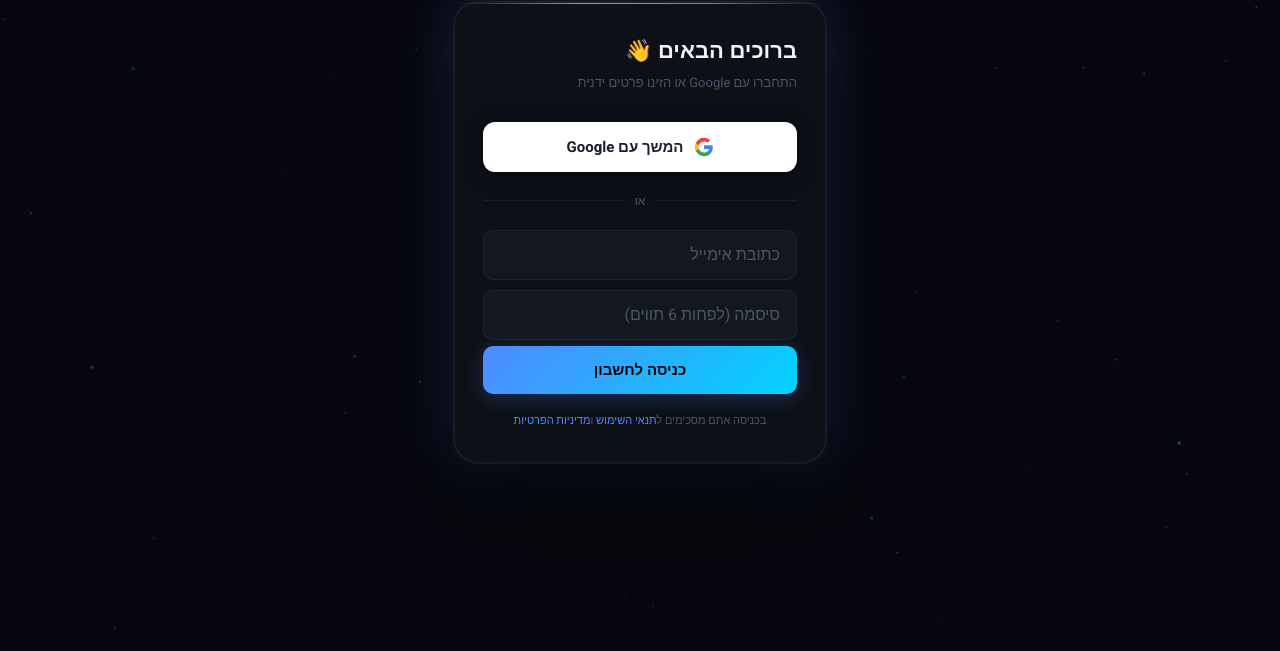
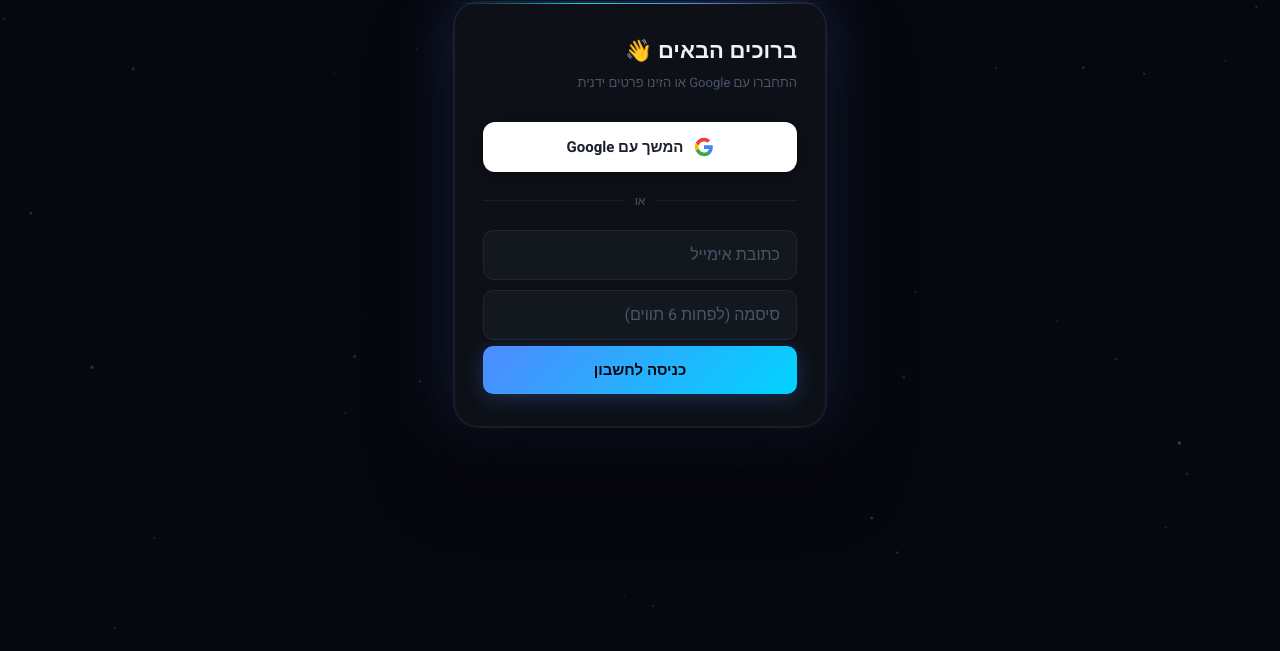
Before and after one commit to oribuk2405-commits/oshiskin-zoom, a website: page meetup-app (1).html in a window 1280 px wide. Shown: the part 149-800 px from the top of the page. Drawn offline with nearby package versions, Linux system fonts and the light colour scheme.

Commit message:
Add files via upload

```diff
--- a/meetup-app (1).html
+++ b/meetup-app (1).html
@@ -1192,7 +1192,7 @@ window.addEventListener('load', initWebRTC);
       <input class="field" type="password" placeholder="סיסמה (לפחות 6 תווים)" id="pass-field" style="margin-bottom:0" />
       <div id="login-error" style="color:var(--red);font-size:12px;margin-top:6px;display:none;text-align:right"></div>
       <button type="button" class="cta-btn" onclick="loginManual()" style="touch-action:manipulation;-webkit-appearance:none">כניסה לחשבון</button>
-      <div class="terms">בכניסה אתם מסכימים ל<a href="#">תנאי השימוש</a> ו<a href="#">מדיניות הפרטיות</a></div>
+
     </div>
   </div>
 </div>
```
